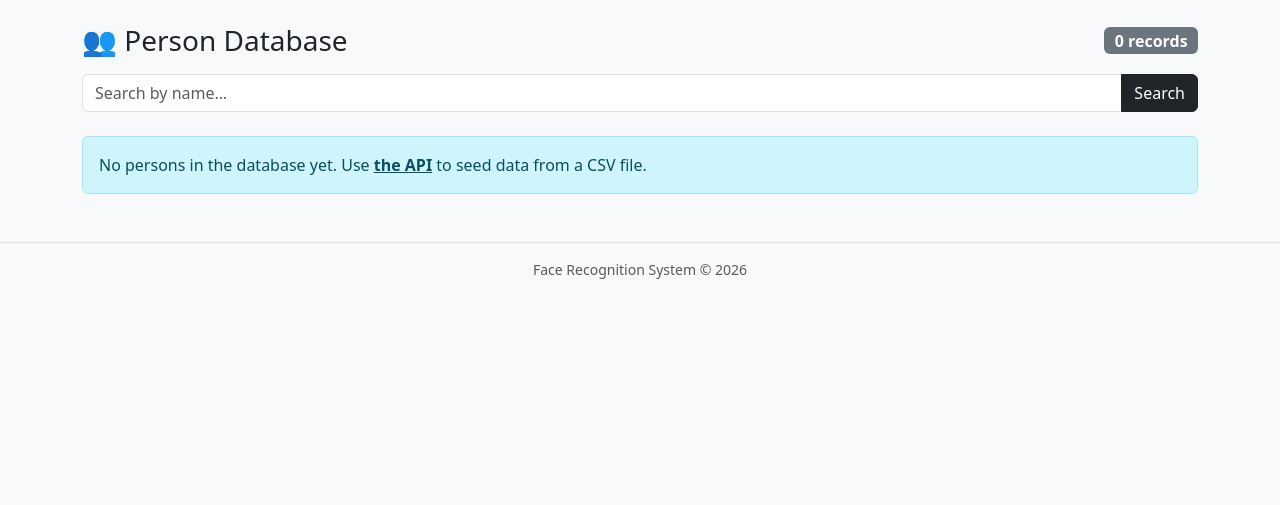
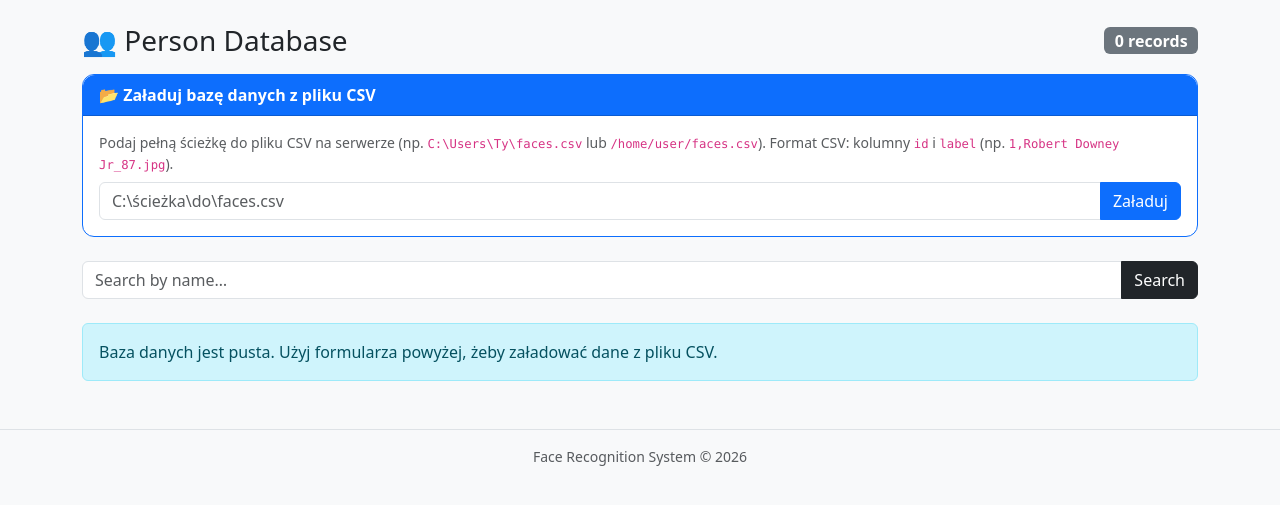
Before and after one commit to RemikCODE/face-recognition-system, an ASP.NET Core app: page /Persons in a window 1280 px wide. Shown: the part 56-561 px from the top of the page. Run offline with ASP.NET Core 8, Linux system fonts and the light colour scheme; some libraries are stand-ins or nearby versions.

Commit message:
Add CSV seed form to Persons web page and manual terminal steps to README
Co-authored-by: RemikCODE <198246836+RemikCODE@users.noreply.github.com>

```diff
--- a/backend/FaceRecognitionApi/Pages/Persons/Index.cshtml
+++ b/backend/FaceRecognitionApi/Pages/Persons/Index.cshtml
@@ -9,6 +9,36 @@
     <span class="badge bg-secondary fs-6">@Model.Total records</span>
 </div>
 
+
+<div class="card mb-4 border-primary">
+    <div class="card-header bg-primary text-white fw-semibold">
+        📂 Załaduj bazę danych z pliku CSV
+    </div>
+    <div class="card-body">
+        <p class="card-text text-muted small mb-2">
+            Podaj pełną ścieżkę do pliku CSV na serwerze (np.
+            <code>C:\Users\Ty\faces.csv</code> lub
+            <code>/home/user/faces.csv</code>).
+            Format CSV: kolumny <code>id</code> i <code>label</code>
+            (np. <code>1,Robert Downey Jr_87.jpg</code>).
+        </p>
+        <form method="post" asp-page-handler="Seed">
+            @Html.AntiForgeryToken()
+            <div class="input-group">
+                <input type="text" class="form-control" name="CsvFilePath"
+                       value="@Model.CsvFilePath"
+                       placeholder="C:\ścieżka\do\faces.csv" />
+                <button type="submit" class="btn btn-primary">Załaduj</button>
+            </div>
+        </form>
+        @if (!string.IsNullOrEmpty(Model.SeedMessage))
+        {
+            <div class="alert @(Model.SeedSuccess ? "alert-success" : "alert-warning") mt-2 mb-0 py-2">
+                @Model.SeedMessage
+            </div>
+        }
+    </div>
+</div>
 <form method="get" class="mb-4">
     <div class="input-group">
         <input type="text" class="form-control" name="search" value="@Model.Search"
@@ -79,7 +109,7 @@ else
     <div class="alert alert-info">
         @if (string.IsNullOrEmpty(Model.Search))
         {
-            <span>No persons in the database yet. Use <a href="/swagger" class="alert-link">the API</a> to seed data from a CSV file.</span>
+            <span>Baza danych jest pusta. Użyj formularza powyżej, żeby załadować dane z pliku CSV.</span>
         }
         else
         {
--- a/backend/FaceRecognitionApi/Pages/Persons/Index.cshtml.cs
+++ b/backend/FaceRecognitionApi/Pages/Persons/Index.cshtml.cs
@@ -1,5 +1,6 @@
 using FaceRecognitionApi.Data;
 using FaceRecognitionApi.Models;
+using FaceRecognitionApi.Services;
 using Microsoft.AspNetCore.Mvc;
 using Microsoft.AspNetCore.Mvc.RazorPages;
 using Microsoft.EntityFrameworkCore;
@@ -9,10 +10,12 @@ namespace FaceRecognitionApi.Pages.Persons;
 public class IndexModel : PageModel
 {
     private readonly AppDbContext _db;
+    private readonly CsvImportService _csvImport;
 
-    public IndexModel(AppDbContext db)
+    public IndexModel(AppDbContext db, CsvImportService csvImport)
     {
         _db = db;
+        _csvImport = csvImport;
     }
 
     public List<Person> Persons { get; set; } = [];
@@ -21,6 +24,12 @@ public class IndexModel : PageModel
     public int PageSize { get; set; } = 50;
     public int TotalPages => (int)Math.Ceiling((double)Total / PageSize);
     public string? Search { get; set; }
+
+    [BindProperty]
+    public string? CsvFilePath { get; set; }
+
+    public string? SeedMessage { get; set; }
+    public bool SeedSuccess { get; set; }
 
     public async Task OnGetAsync(
         [FromQuery] int page = 1,
@@ -31,10 +40,41 @@ public class IndexModel : PageModel
         PageSize = pageSize is >= 1 and <= 200 ? pageSize : 50;
         Search = search;
 
+        await LoadPersonsAsync();
+    }
+
+    public async Task<IActionResult> OnPostSeedAsync()
+    {
+        if (string.IsNullOrWhiteSpace(CsvFilePath))
+        {
+            SeedMessage = "Podaj ścieżkę do pliku CSV.";
+            SeedSuccess = false;
+        }
+        else
+        {
+            var count = await _csvImport.ImportAsync(CsvFilePath.Trim());
+            if (count > 0)
+            {
+                SeedMessage = $"✅ Załadowano {count} rekordów z pliku CSV.";
+                SeedSuccess = true;
+            }
+            else
+            {
+                SeedMessage = $"⚠ Nie znaleziono rekordów. Sprawdź ścieżkę: {CsvFilePath}";
+                SeedSuccess = false;
+            }
+        }
+
+        await LoadPersonsAsync();
+        return Page();
+    }
+
+    private async Task LoadPersonsAsync()
+    {
         var query = _db.Persons.AsQueryable();
-        if (!string.IsNullOrWhiteSpace(search))
+        if (!string.IsNullOrWhiteSpace(Search))
         {
-            query = query.Where(p => p.Name.Contains(search));
+            query = query.Where(p => p.Name.Contains(Search));
         }
 
         Total = await query.CountAsync();
```
Also changed, not shown: README.md.
